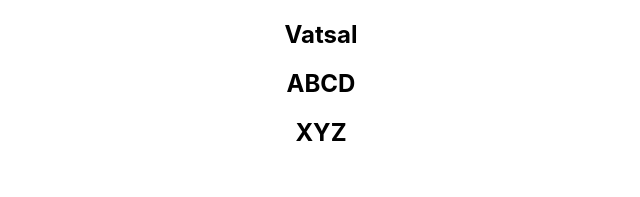
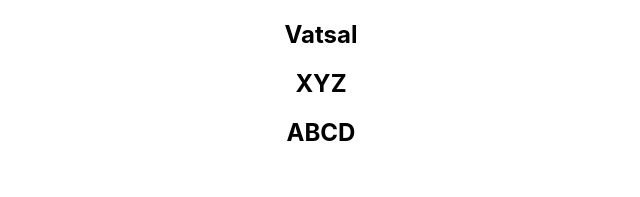
Before and after one commit to 23Vatsal/Hello-World-React, a React (Create React App) app: page / in a window 1280 px wide. Shown: the top 197 px of the page, without its empty margins (319-959 px from the left). Built offline with nearby package versions, Linux system fonts and the light colour scheme.

Commit message:
List and Keys

```diff
--- a/src/components/NameList.js
+++ b/src/components/NameList.js
@@ -2,8 +2,21 @@ import React from 'react'
 import Names from './Names'
 
 function NameList() {
-    const names=['Vatsal', 'ABCD','XYZ']
-    const nameList=names.map(name => (<Names name={name}></Names>))
+    const names=[
+        {
+            id:1,
+            'name': 'Vatsal'
+        },
+        {
+            id:2,
+            'name': 'XYZ'
+        },
+        {
+            id:3,
+            'name': 'ABCD'
+        }
+    ]
+    const nameList=names.map(name => (<Names key={name.id} name={name}></Names>))
     return (
         <div>
             {
--- a/src/components/Names.js
+++ b/src/components/Names.js
@@ -3,7 +3,7 @@ import React from 'react'
 function Names({name}) {
     return (
         <div>
-            <h2>{name}</h2>
+            <h2>{name.name}</h2>
         </div>
     )
 }
```
